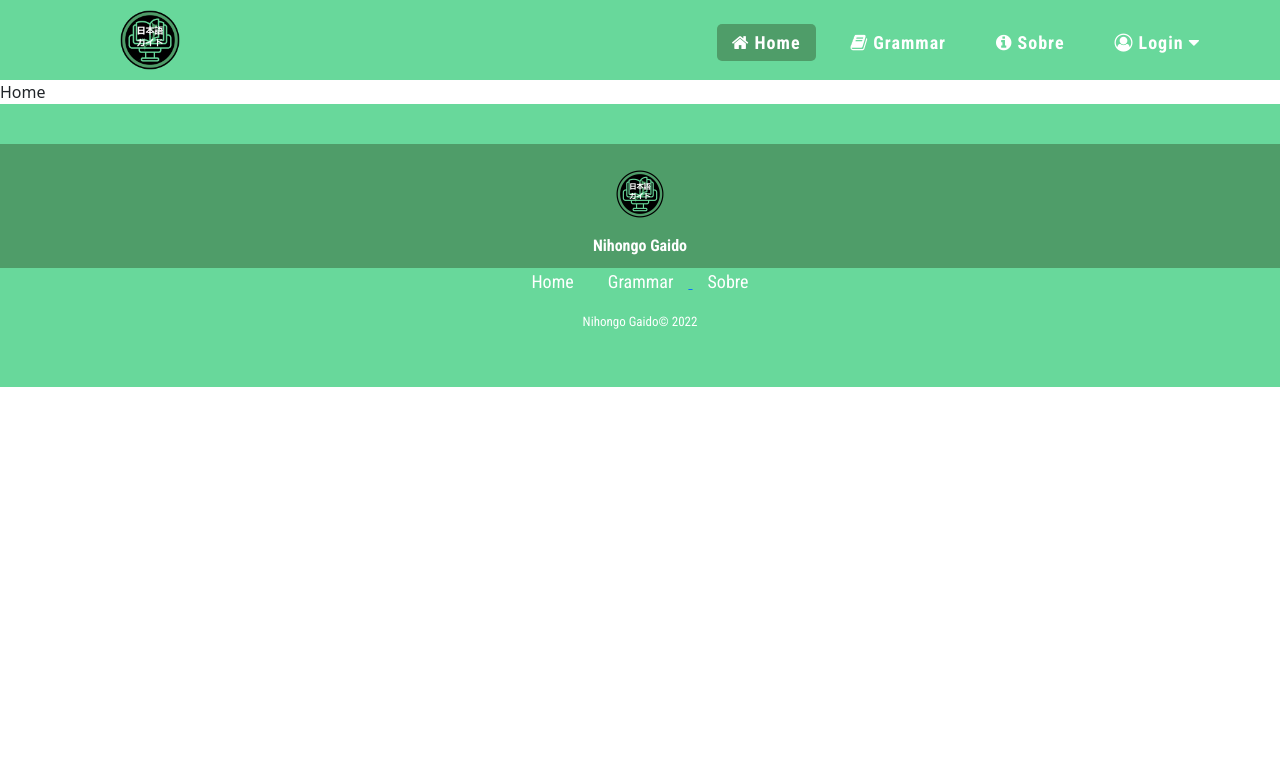
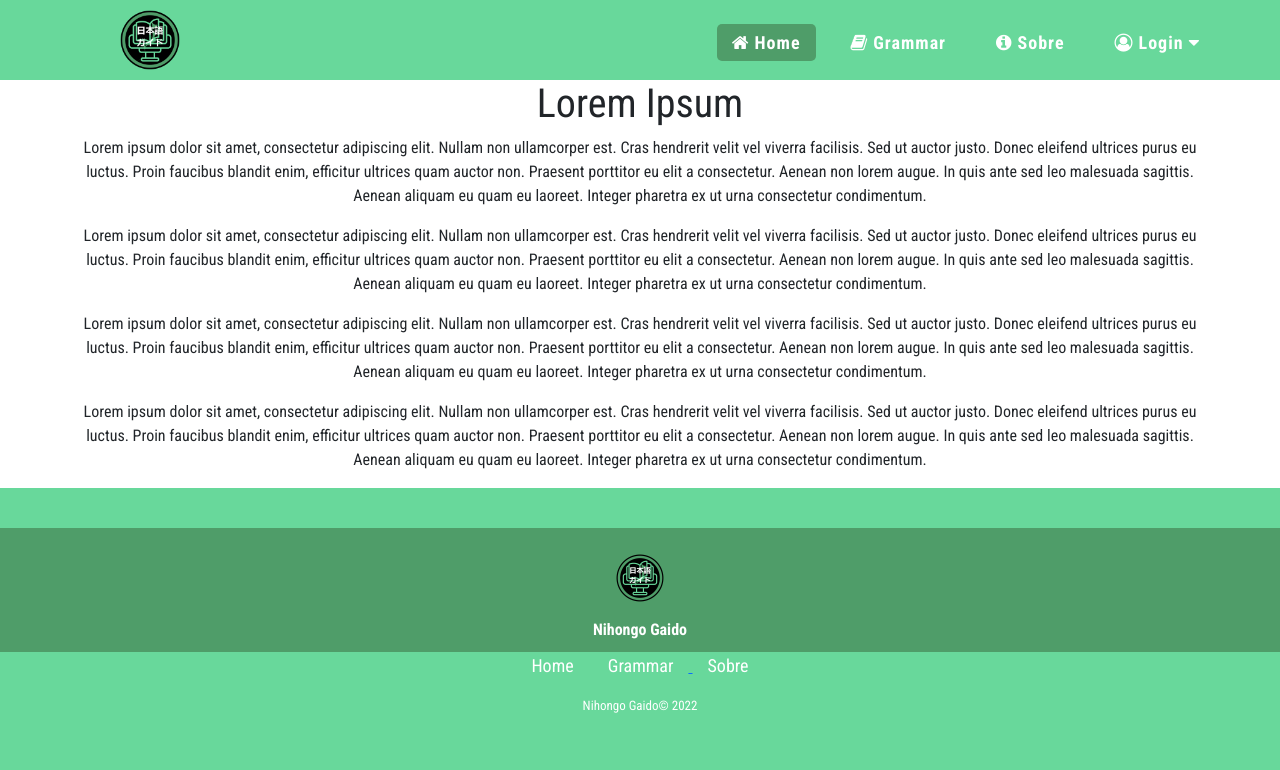
Before and after one commit to Renildo15/Nihongo-Gaido, a Django app: page /home/ in a window 1280 px wide. Shown: the top 770 px of the page. Run offline with Django 4.2, Linux system fonts and the light colour scheme; some web fonts are replaced.

```diff
--- a/src/nihongo_pages_app/templates/pages/index.html
+++ b/src/nihongo_pages_app/templates/pages/index.html
@@ -7,5 +7,35 @@
         <button type="button" class="btn-close" data-bs-dismiss="alert" arial-label="close"></button>
     </div>
 {% endfor %}
-Home
+<div class="container">
+    <div class="row">
+        <div class="content text-center">
+            <h1>Lorem Ipsum</h1>
+            <p>
+                Lorem ipsum dolor sit amet, consectetur adipiscing elit. Nullam non ullamcorper est. Cras hendrerit velit vel viverra facilisis.
+                Sed ut auctor justo. Donec eleifend ultrices purus eu luctus. Proin faucibus blandit enim, efficitur ultrices quam auctor non.
+                Praesent porttitor eu elit a consectetur. Aenean non lorem augue. In quis ante sed leo malesuada sagittis. Aenean aliquam eu quam eu laoreet.
+                Integer pharetra ex ut urna consectetur condimentum.
+            </p>
+            <p>
+                Lorem ipsum dolor sit amet, consectetur adipiscing elit. Nullam non ullamcorper est. Cras hendrerit velit vel viverra facilisis.
+                Sed ut auctor justo. Donec eleifend ultrices purus eu luctus. Proin faucibus blandit enim, efficitur ultrices quam auctor non.
+                Praesent porttitor eu elit a consectetur. Aenean non lorem augue. In quis ante sed leo malesuada sagittis. Aenean aliquam eu quam eu laoreet.
+                Integer pharetra ex ut urna consectetur condimentum.
+            </p>
+            <p>
+                Lorem ipsum dolor sit amet, consectetur adipiscing elit. Nullam non ullamcorper est. Cras hendrerit velit vel viverra facilisis.
+                Sed ut auctor justo. Donec eleifend ultrices purus eu luctus. Proin faucibus blandit enim, efficitur ultrices quam auctor non.
+                Praesent porttitor eu elit a consectetur. Aenean non lorem augue. In quis ante sed leo malesuada sagittis. Aenean aliquam eu quam eu laoreet.
+                Integer pharetra ex ut urna consectetur condimentum.
+            </p>
+            <p>
+                Lorem ipsum dolor sit amet, consectetur adipiscing elit. Nullam non ullamcorper est. Cras hendrerit velit vel viverra facilisis.
+                Sed ut auctor justo. Donec eleifend ultrices purus eu luctus. Proin faucibus blandit enim, efficitur ultrices quam auctor non.
+                Praesent porttitor eu elit a consectetur. Aenean non lorem augue. In quis ante sed leo malesuada sagittis. Aenean aliquam eu quam eu laoreet.
+                Integer pharetra ex ut urna consectetur condimentum.
+            </p>
+        </div>
+    </div>
+</div>
 {% endblock content %}
```
